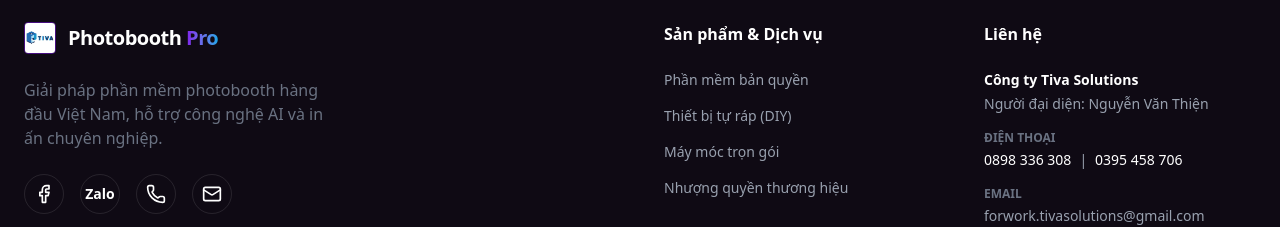
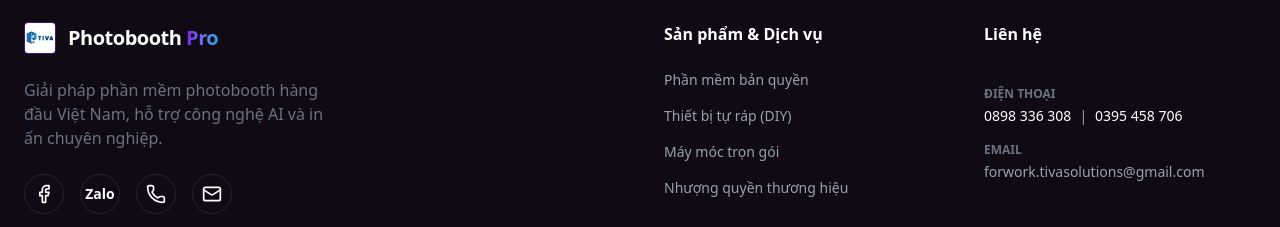
Before and after one commit to Techsolutions2024/photobooth-web, a Next.js app: page / in a window 1280 px wide. Shown: the part 3456-3683 px from the top of the page. Built offline with nearby package versions, Linux system fonts and the light colour scheme.

Commit message:
feat: add Footer component including company information, social links, and navigation.

```diff
--- a/components/Footer.tsx
+++ b/components/Footer.tsx
@@ -44,8 +44,7 @@
                     <h4 className="font-bold mb-6 text-white">Liên hệ</h4>
                     <div className="flex flex-col gap-4 text-sm text-gray-400">
                         <div>
-                            <span className="block font-bold text-white mb-1">Công ty Tiva Solutions</span>
-                            <span>Người đại diện: Nguyễn Văn Thiện</span>
+
                         </div>
                         <div className="flex flex-col gap-1">
                             <span className="text-xs text-gray-500 font-bold uppercase">Điện thoại</span>
```
